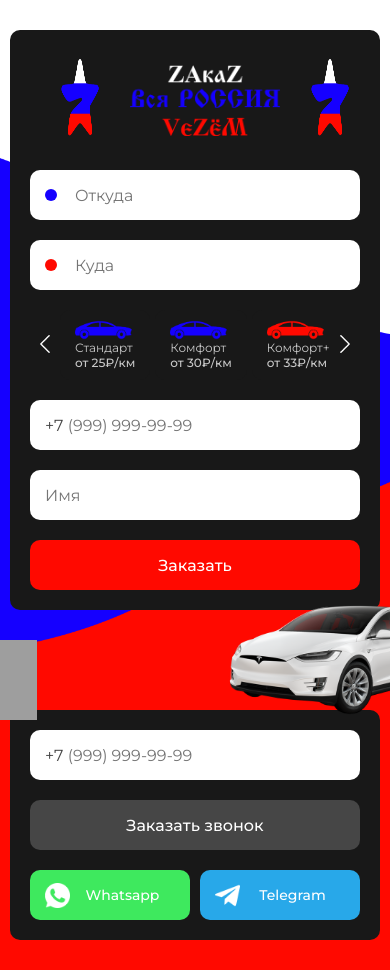
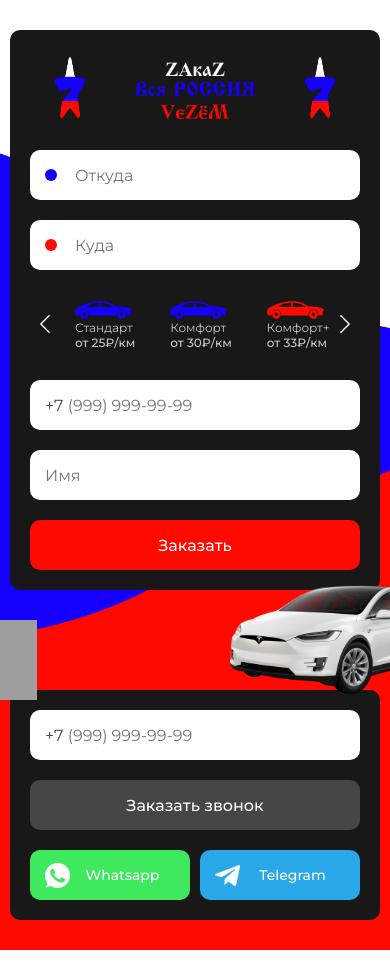
Before and after one commit to nutsea/taxi, a React (Create React App) app: page / in a window 390 px wide. Built offline with nearby package versions, Linux system fonts and the light colour scheme; grey boxes are pictures that could not be loaded; the HTML template or start-up script is replaced by a standard one.

Commit message:
rate cost

```diff
--- a/src/App.jsx
+++ b/src/App.jsx
@@ -395,7 +395,7 @@
                         <button className="Rate Btn7" onClick={chooseRate} id="7">
                             <img className="RateImg" id="7" src={carShip} alt="Машина" />
                             <span className="RateName" id="7">Эвакуатор</span>
-                            <span className="RatePrice" id="7">от 28₽/км</span>
+                            <span className="RatePrice" id="7">от 50₽/км</span>
                         </button>
                         <button className="Rate Btn8" onClick={chooseRate} id="8">
                             <img className="RateImg" id="8" src={carBlue} alt="Машина" />
--- a/src/styles/app.scss
+++ b/src/styles/app.scss
@@ -438,6 +438,17 @@
     }
 }
 
+@media (max-width: 430px) {
+    .Star {
+        height: 80px !important;
+    }
+
+    .Logotype {
+        height: 57px !important;
+        width: 120px !important;
+    }
+}
+
 @media (max-width: 400px) {
     .MediaImg {
         width: 25px !important;
@@ -465,6 +476,12 @@
     }
 }
 
+@media (max-width: 350px) {
+    .Star {
+        height: 70px !important;
+    }
+}
+
 @media (max-width: 340px) {
     .MediaImg {
         width: 20px !important;
@@ -477,3 +494,9 @@
         font-size: 13px !important;
     }
 }
+
+@media (max-width: 330px) {
+    .Star {
+        height: 60px !important;
+    }
+}
```
